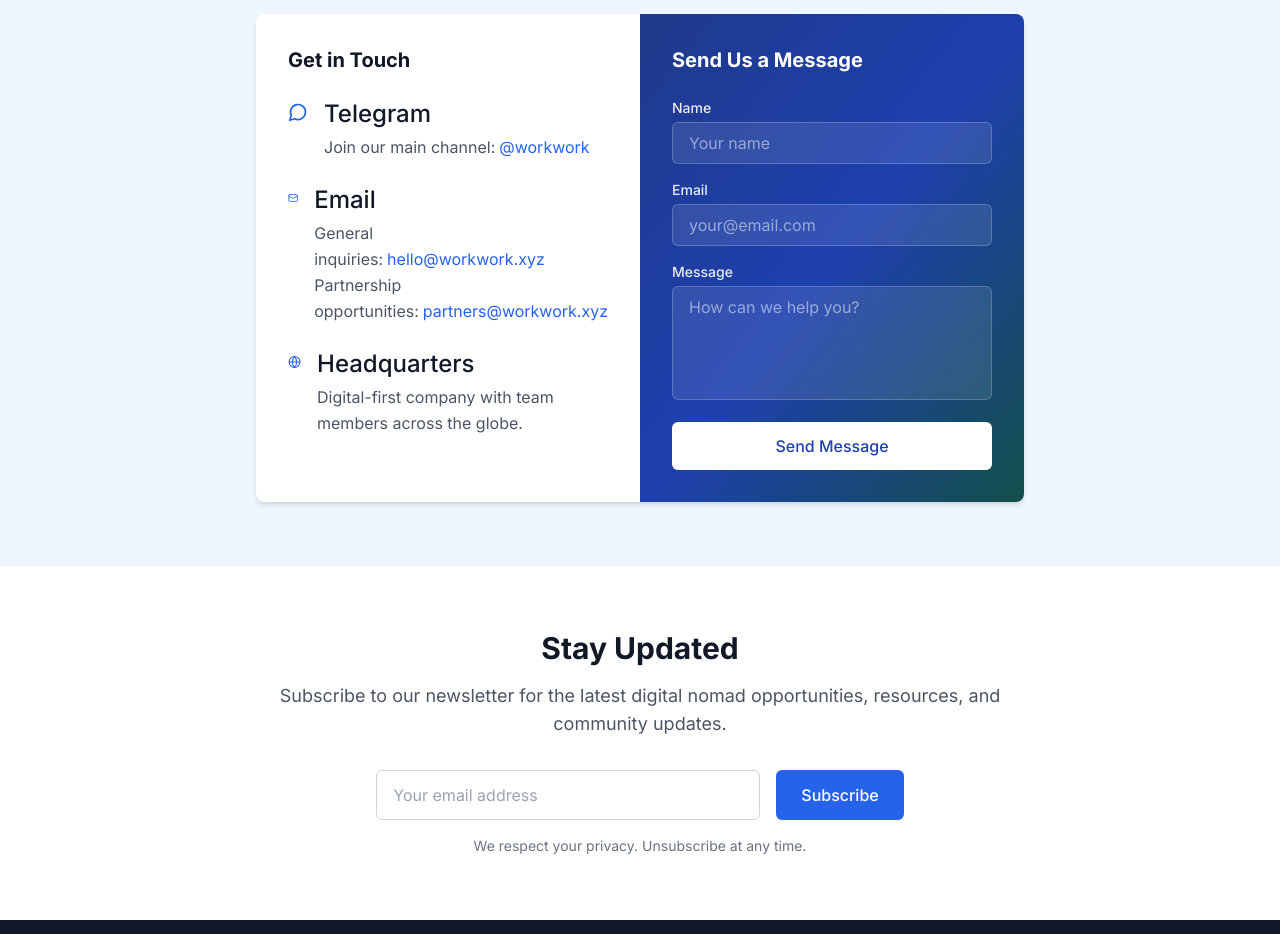
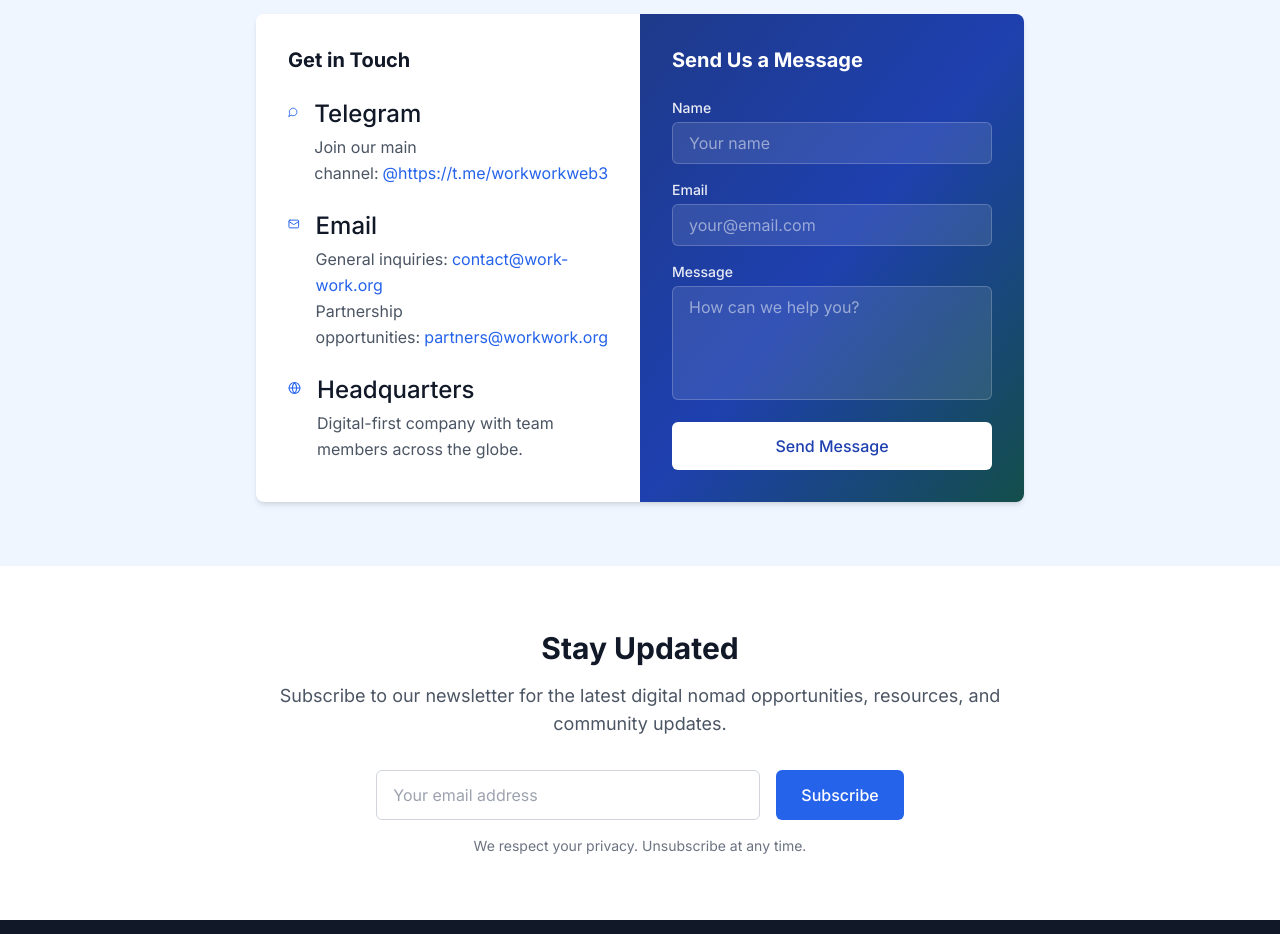
Before and after one commit to WorkWorkLabs/Frontend, a React (Vite) app: page /about in a window 1280 px wide. Shown: the part 2360-3294 px from the top of the page. Built offline with nearby package versions, Linux system fonts and the light colour scheme.

Commit message:
Update contact links on AboutPage to reflect new email addresses and Telegram channel

```diff
--- a/src/pages/AboutPage.tsx
+++ b/src/pages/AboutPage.tsx
@@ -192,12 +192,12 @@ const AboutPage = () => {
                         <p className="text-gray-600">
                           Join our main channel:
                           <a
-                            href="https://t.me/workwork"
+                            href="https://t.me/workworkweb3"
                             className="text-primary-600 hover:text-primary-700 ml-1"
                             target="_blank"
                             rel="noopener noreferrer"
                           >
-                            @workwork
+                            @https://t.me/workworkweb3
                           </a>
                         </p>
                       </div>
@@ -210,19 +210,19 @@ const AboutPage = () => {
                         <p className="text-gray-600">
                           General inquiries:
                           <a
-                            href="mailto:hello@workwork.xyz"
+                            href="mailto:contact@work-work.org"
                             className="text-primary-600 hover:text-primary-700 ml-1"
                           >
-                            hello@workwork.xyz
+                            contact@work-work.org
                           </a>
                         </p>
                         <p className="text-gray-600">
                           Partnership opportunities:
                           <a
-                            href="mailto:partners@workwork.xyz"
+                            href="mailto:partners@workwork.org"
                             className="text-primary-600 hover:text-primary-700 ml-1"
                           >
-                            partners@workwork.xyz
+                            partners@workwork.org
                           </a>
                         </p>
                       </div>
```
